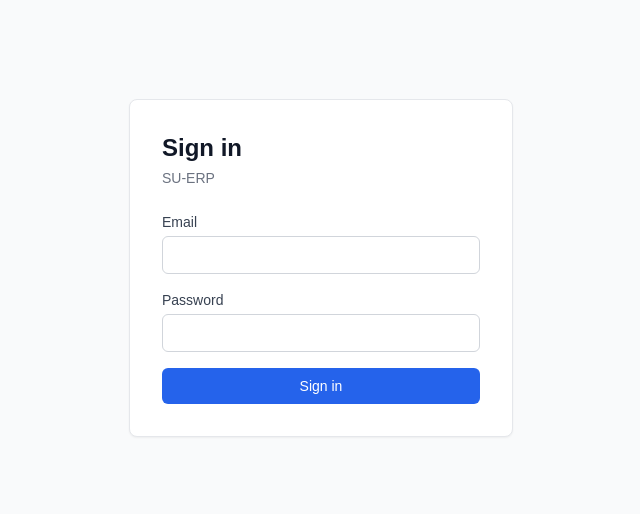
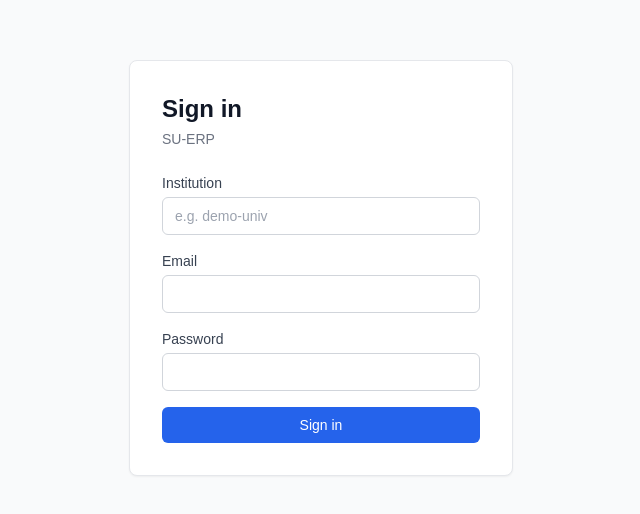
Before and after one commit to Divanshu0212/ERP, a Next.js app in the folder frontend/su-erp-web/: page /login in a window 1280 px wide. Shown: the part 132-646 px from the top of the page, without its empty margins (319-959 px from the left). Built offline with nearby package versions, Linux system fonts and the light colour scheme.

Commit message:
fix(frontend): login sends institution_slug and reads the actual {access,refresh} response shape

```diff
--- a/frontend/su-erp-web/src/app/(auth)/login/page.tsx
+++ b/frontend/su-erp-web/src/app/(auth)/login/page.tsx
@@ -7,6 +7,7 @@ import { login } from "@/lib/session";
 
 export default function LoginPage() {
   const router = useRouter();
+  const [institutionSlug, setInstitutionSlug] = useState("");
   const [email, setEmail] = useState("");
   const [password, setPassword] = useState("");
   const [error, setError] = useState<string | null>(null);
@@ -17,7 +18,7 @@ export default function LoginPage() {
     setError(null);
     setLoading(true);
     try {
-      const { redirectTo } = await login(email, password);
+      const { redirectTo } = await login(institutionSlug, email, password);
       router.replace(redirectTo);
     } catch (err) {
       const message = err instanceof Error ? err.message : "Login failed. Please try again.";
@@ -33,6 +34,26 @@ export default function LoginPage() {
         <p className="mb-6 text-sm text-gray-500 dark:text-gray-400">SU-ERP</p>
 
         <form onSubmit={handleSubmit} noValidate className="space-y-4">
+          <div>
+            <label
+              htmlFor="institutionSlug"
+              className="mb-1 block text-sm font-medium text-gray-700 dark:text-gray-300"
+            >
+              Institution
+            </label>
+            <input
+              id="institutionSlug"
+              name="institutionSlug"
+              type="text"
+              autoComplete="organization"
+              required
+              value={institutionSlug}
+              onChange={(e) => setInstitutionSlug(e.target.value)}
+              placeholder="e.g. demo-univ"
+              className="w-full rounded-md border border-gray-300 px-3 py-2 text-sm text-gray-900 outline-none focus:border-blue-500 focus:ring-1 focus:ring-blue-500 dark:border-gray-700 dark:bg-gray-900 dark:text-gray-100"
+            />
+          </div>
+
           <div>
             <label
               htmlFor="email"
--- a/frontend/su-erp-web/src/lib/session.ts
+++ b/frontend/su-erp-web/src/lib/session.ts
@@ -9,14 +9,8 @@ import { dashboardPathForRole } from "@/lib/routes";
 
 /** Shape returned by the auth-service login endpoint (inside the envelope). */
 export interface LoginResponse {
-  access_token: string;
-  refresh_token: string;
-  user: {
-    id: string;
-    email: string;
-    role: string;
-    tenant_id: string;
-  };
+  access: string;
+  refresh: string;
 }
 
 /** Result of a successful login: the stored role/tenant and where to redirect. */
@@ -30,28 +24,30 @@ export interface LoginResult {
  * Perform login against the gateway, persist the access token, and compute the
  * role-specific dashboard path.
  *
- * Prefers the role/tenant decoded from the JWT (authoritative for the token);
- * falls back to the user object in the response body. Throws `ApiError` (from
- * `api.post`) on failure — callers surface `error.message` to the user.
+ * `institutionSlug` is required by the backend (users are scoped to a tenant
+ * institution; there is no cross-tenant email lookup). Role/tenant come from
+ * the verified JWT claims, since the login response carries only the token
+ * pair, not a user object. Throws `ApiError` (from `api.post`) on failure —
+ * callers surface `error.message` to the user.
  */
-export async function login(email: string, password: string): Promise<LoginResult> {
-  const data = await api.post<LoginResponse>("/api/v1/auth/login", { email, password });
+export async function login(
+  institutionSlug: string,
+  email: string,
+  password: string,
+): Promise<LoginResult> {
+  const data = await api.post<LoginResponse>("/api/v1/auth/login", {
+    institution_slug: institutionSlug,
+    email,
+    password,
+  });
 
-  setToken(data.access_token);
+  setToken(data.access);
 
-  let role = data.user?.role;
-  let tenant = data.user?.tenant_id;
-  try {
-    const claims = decodeToken(data.access_token);
-    role = claims.role ?? role;
-    tenant = claims.tenant ?? tenant;
-  } catch {
-    // Malformed token: fall back to the user object from the response body.
-  }
+  const claims = decodeToken(data.access);
 
   return {
-    role,
-    tenant,
-    redirectTo: dashboardPathForRole(role),
+    role: claims.role,
+    tenant: claims.tenant,
+    redirectTo: dashboardPathForRole(claims.role),
   };
 }
```
Also changed, not shown: 1 other file (tests, documents, lock files or other folders).
